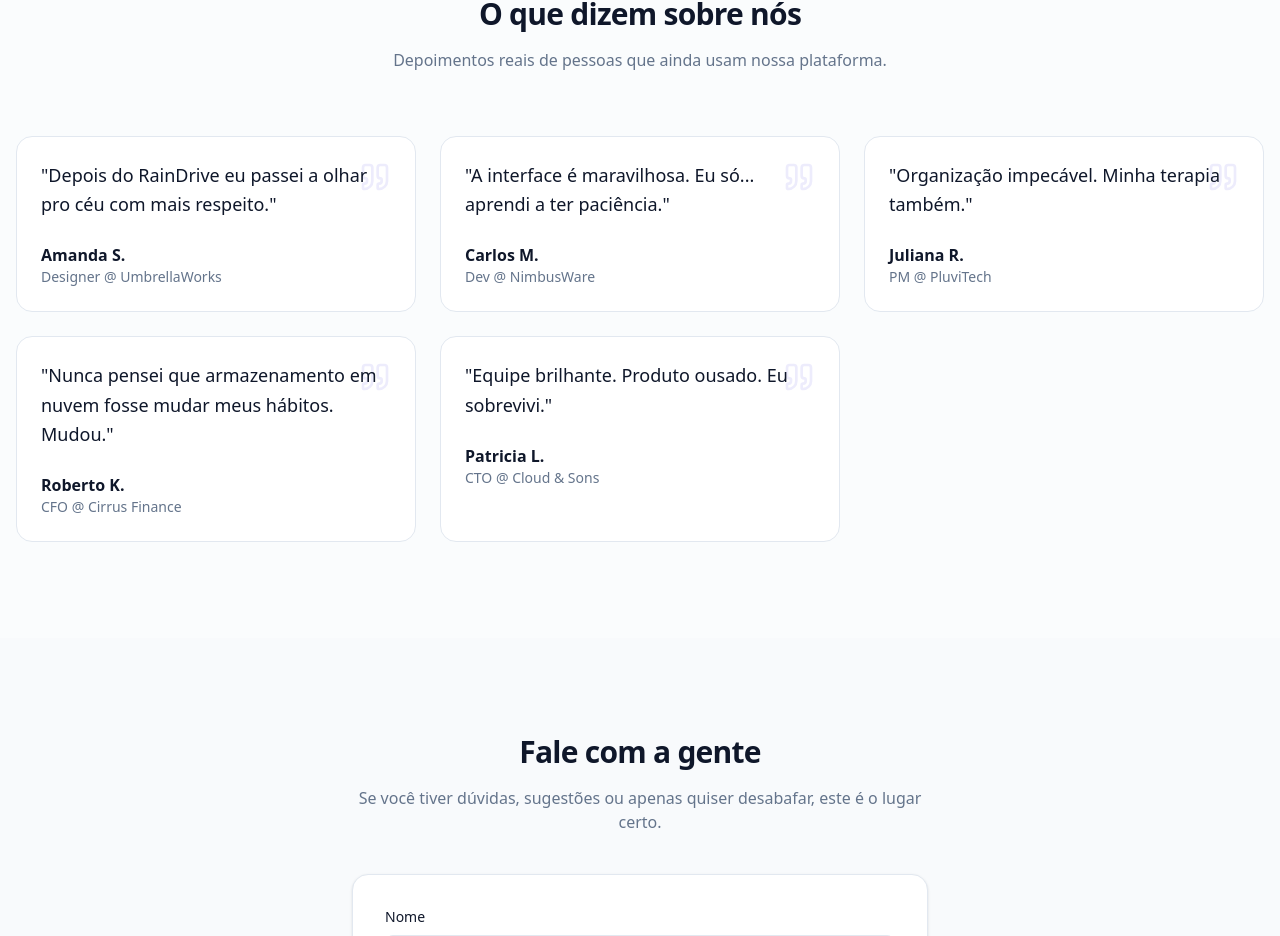
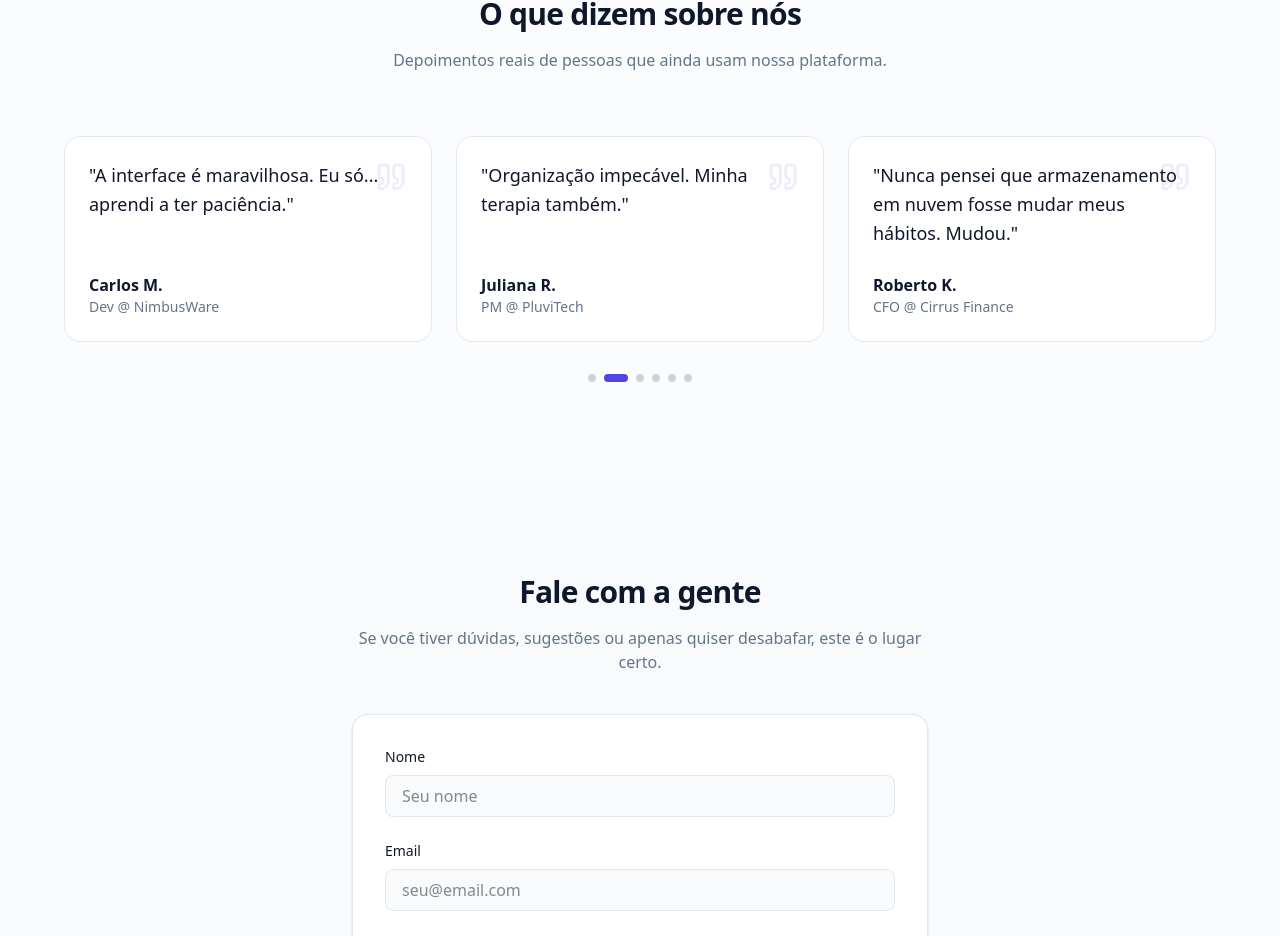
Before and after one commit to Melksedeque/rain-drive, a Next.js app: page / in a window 1280 px wide. Shown: the part 2432-3368 px from the top of the page. Built offline with nearby package versions, Linux system fonts and the light colour scheme; no server answers.

Commit message:
Estilo de mouse hover dos testemunhos

```diff
--- a/src/components/landing/testimonials.tsx
+++ b/src/components/landing/testimonials.tsx
@@ -1,7 +1,11 @@
 "use client";
 
 import { motion } from "framer-motion";
-import { Quote } from "lucide-react";
+import { Quote, ChevronLeft, ChevronRight } from "lucide-react";
+import useEmblaCarousel from "embla-carousel-react";
+import Autoplay from "embla-carousel-autoplay";
+import { useCallback, useEffect, useState } from "react";
+import { cn } from "@/lib/utils";
 
 const testimonials = [
   {
@@ -28,6 +32,11 @@ const testimonials = [
     text: "Equipe brilhante. Produto ousado. Eu sobrevivi.",
     author: "Patricia L.",
     role: "CTO @ Cloud & Sons"
+  },
+  {
+    text: "O único drive que te obriga a fazer uma pausa para o café.",
+    author: "Ricardo T.",
+    role: "Lead @ StormSystems"
   }
 ];
 
@@ -36,6 +45,42 @@ const logos = [
 ];
 
 export function Testimonials() {
+  const [emblaRef, emblaApi] = useEmblaCarousel({ loop: true, align: "start" }, [
+    Autoplay({ delay: 5000, stopOnInteraction: true, stopOnMouseEnter: true })
+  ]);
+  const [selectedIndex, setSelectedIndex] = useState(0);
+  const [scrollSnaps, setScrollSnaps] = useState<number[]>([]);
+
+  const onInit = useCallback((emblaApi: any) => {
+    setScrollSnaps(emblaApi.scrollSnapList());
+  }, []);
+
+  const onSelect = useCallback((emblaApi: any) => {
+    setSelectedIndex(emblaApi.selectedScrollSnap());
+  }, []);
+
+  useEffect(() => {
+    if (!emblaApi) return;
+
+    onInit(emblaApi);
+    onSelect(emblaApi);
+    emblaApi.on("reInit", onInit);
+    emblaApi.on("reInit", onSelect);
+    emblaApi.on("select", onSelect);
+  }, [emblaApi, onInit, onSelect]);
+
+  const scrollPrev = useCallback(() => {
+    if (emblaApi) emblaApi.scrollPrev();
+  }, [emblaApi]);
+
+  const scrollNext = useCallback(() => {
+    if (emblaApi) emblaApi.scrollNext();
+  }, [emblaApi]);
+
+  const scrollTo = useCallback((index: number) => {
+    if (emblaApi) emblaApi.scrollTo(index);
+  }, [emblaApi]);
+
   return (
     <section id="depoimentos" className="py-24 bg-card/30 scroll-mt-20">
       <div className="container mx-auto px-4">
@@ -57,23 +102,57 @@ export function Testimonials() {
           <p className="text-muted-fg">Depoimentos reais de pessoas que ainda usam nossa plataforma.</p>
         </div>
 
-        <div className="grid grid-cols-1 md:grid-cols-2 lg:grid-cols-3 gap-6">
+        <div className="relative max-w-7xl mx-auto px-4 sm:px-12 group">
+          <div className="overflow-hidden cursor-grab active:cursor-grabbing" ref={emblaRef}>
+            <div className="flex -ml-6">
               {testimonials.map((t, i) => (
+                <div key={i} className="flex-[0_0_100%] md:flex-[0_0_50%] lg:flex-[0_0_33.333%] min-w-0 pl-6">
                   <motion.div
-              key={i}
                     initial={{ opacity: 0, scale: 0.9 }}
                     whileInView={{ opacity: 1, scale: 1 }}
                     viewport={{ once: true }}
                     transition={{ duration: 0.5, delay: i * 0.1 }}
-              className="p-6 rounded-2xl bg-card border border-border relative"
+                    className="p-6 rounded-2xl bg-card border border-border relative h-full flex flex-col justify-between hover:border-accent/30 transition-colors"
                   >
+                    <div>
                       <Quote className="absolute top-6 right-6 w-8 h-8 text-accent/10" />
                       <p className="text-lg mb-6 leading-relaxed relative z-10">&quot;{t.text}&quot;</p>
+                    </div>
                     <div>
                       <div className="font-semibold">{t.author}</div>
                       <div className="text-sm text-muted-fg">{t.role}</div>
                     </div>
                   </motion.div>
+                </div>
+              ))}
+            </div>
+          </div>
+
+          <button
+            className="absolute left-0 top-1/2 -translate-y-1/2 -translate-x-1/2 sm:translate-x-0 w-10 h-10 rounded-full bg-card border border-border flex items-center justify-center text-muted-fg cursor-pointer hover:text-accent hover:border-accent transition-all opacity-0 group-hover:opacity-100 disabled:opacity-0 z-10 shadow-lg"
+            onClick={scrollPrev}
+          >
+            <ChevronLeft className="w-5 h-5" />
+          </button>
+
+          <button
+            className="absolute right-0 top-1/2 -translate-y-1/2 translate-x-1/2 sm:translate-x-0 w-10 h-10 rounded-full bg-card border border-border flex items-center justify-center text-muted-fg cursor-pointer hover:text-accent hover:border-accent transition-all opacity-0 group-hover:opacity-100 disabled:opacity-0 z-10 shadow-lg"
+            onClick={scrollNext}
+          >
+            <ChevronRight className="w-5 h-5" />
+          </button>
+        </div>
+
+        <div className="flex justify-center gap-2 mt-8">
+          {scrollSnaps.map((_, index) => (
+            <button
+              key={index}
+              className={cn(
+                "w-2 h-2 rounded-full transition-all duration-300 cursor-pointer",
+                index === selectedIndex ? "bg-accent w-6" : "bg-muted-fg/30 hover:bg-muted-fg/50"
+              )}
+              onClick={() => scrollTo(index)}
+            />
           ))}
         </div>
       </div>
```
Lines whose indentation alone changed are shown as unchanged.
